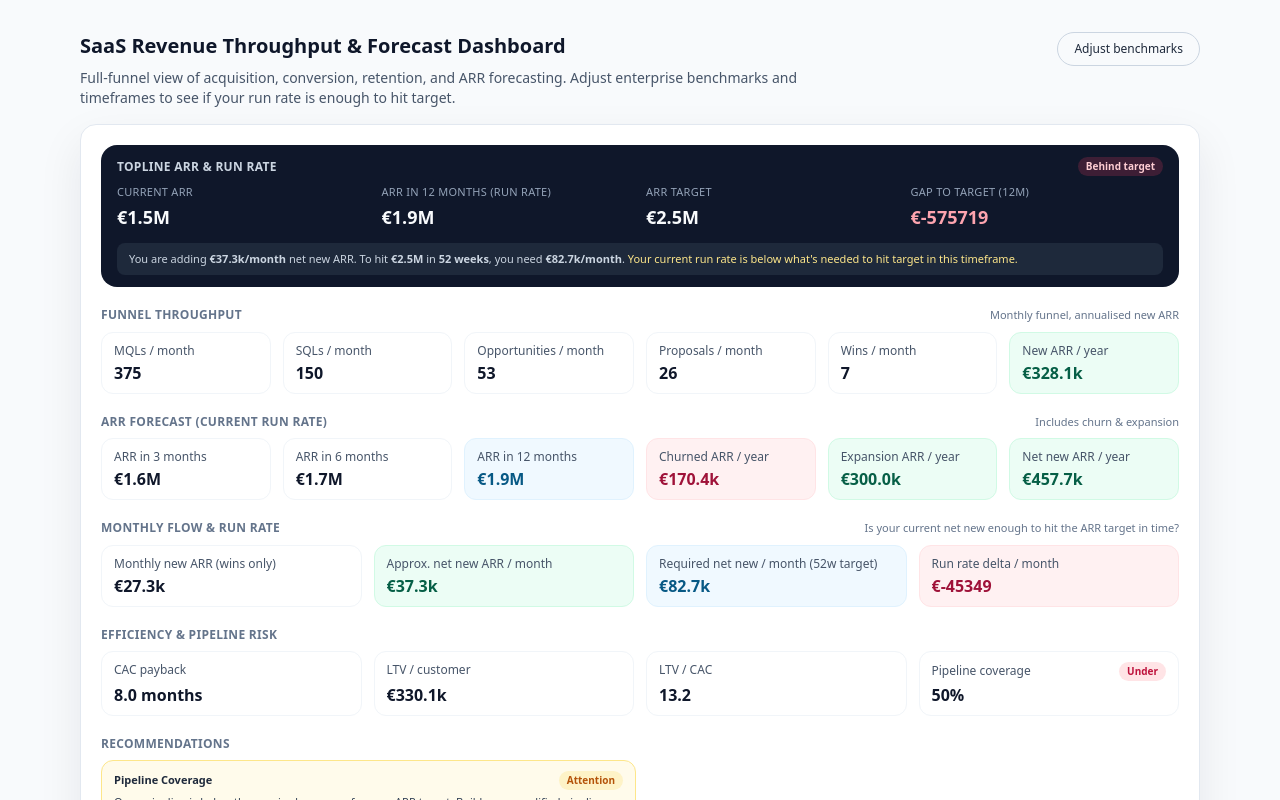
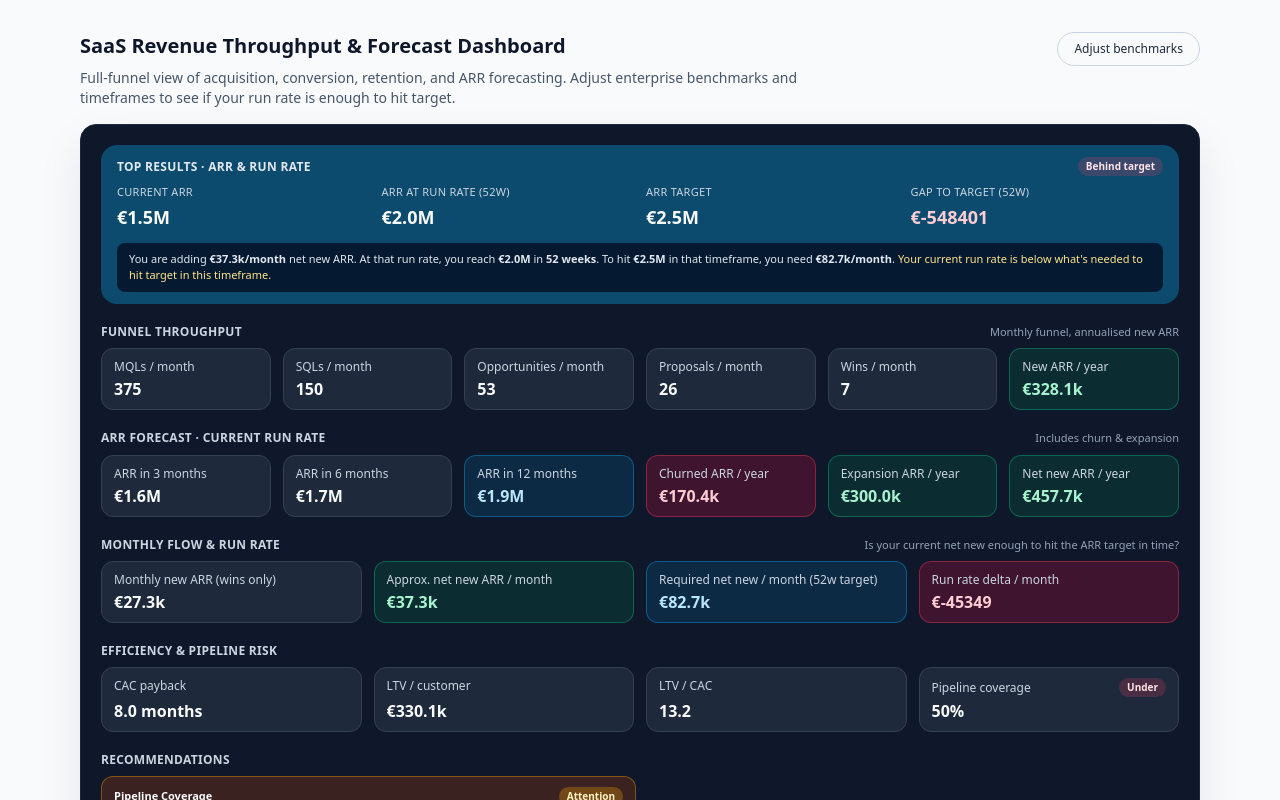
Before and after one commit to powerstephen/saas-throughput-calculator-, a Next.js app: page / in a window 1280 px wide. Shown: the top 800 px of the page. Built offline with nearby package versions, Linux system fonts and the light colour scheme.

Commit message:
Update ResultsPanel.tsx

```diff
--- a/components/ResultsPanel.tsx
+++ b/components/ResultsPanel.tsx
@@ -32,12 +32,17 @@ export default function ResultsPanel({
     forecast.expansionArrYear -
     forecast.churnedArrYear;
 
-  const arrGap = forecast.projectedArr12m - targetArr;
-
   // Timeframe logic: convert weeks → months (approx)
   const safeWeeks = timeframeWeeks > 0 ? timeframeWeeks : 1;
   const monthsEquivalent = safeWeeks / 4.3; // ~4.3 weeks per month
 
+  // ARR at current run rate over the selected timeframe
+  const arrAtTimeframe =
+    currentArr + forecast.monthlyNetNewArr * monthsEquivalent;
+
+  const gapAtTimeframe = arrAtTimeframe - targetArr;
+
+  // Run-rate logic (timeframe-aware)
   const requiredMonthlyNetNewArr =
     (targetArr - currentArr) / monthsEquivalent;
 
@@ -45,7 +50,7 @@ export default function ResultsPanel({
     forecast.monthlyNetNewArr - requiredMonthlyNetNewArr;
 
   const onTrack =
-    forecast.projectedArr12m >= targetArr ||
+    arrAtTimeframe >= targetArr ||
     forecast.monthlyNetNewArr >= requiredMonthlyNetNewArr;
 
   let runRateTone: "success" | "warning" | "critical" = "warning";
@@ -65,19 +70,19 @@ export default function ResultsPanel({
   else if (efficiency.pipelineCoverageStatus === "under") coverageTone = "critical";
 
   return (
-    <section className="space-y-5 rounded-2xl border border-slate-200 bg-white p-5 shadow-soft">
+    <section className="space-y-5 rounded-2xl border border-slate-800 bg-slate-900 p-5 text-slate-50 shadow-soft">
       {/* TOPLINE: ARR & RUN RATE */}
-      <div className="rounded-2xl bg-slate-900 px-4 py-3 text-slate-50">
+      <div className="rounded-2xl bg-sky-900 px-4 py-3 text-slate-50">
         <div className="mb-2 flex items-center justify-between gap-2">
-          <h2 className="text-xs font-semibold uppercase tracking-wide text-slate-300">
-            Topline ARR & Run Rate
+          <h2 className="text-xs font-semibold uppercase tracking-wide text-slate-200">
+            Top Results · ARR & Run Rate
           </h2>
           <span
             className={`inline-flex items-center rounded-full px-2 py-0.5 text-[10px] font-semibold ${
               runRateTone === "success"
-                ? "bg-emerald-500/20 text-emerald-200"
+                ? "bg-emerald-500/20 text-emerald-100"
                 : runRateTone === "critical"
-                ? "bg-rose-500/20 text-rose-200"
+                ? "bg-rose-500/20 text-rose-100"
                 : "bg-amber-400/20 text-amber-100"
             }`}
           >
@@ -91,41 +96,45 @@ export default function ResultsPanel({
             value={formatCurrency(currentArr)}
           />
           <HeroMetric
-            label="ARR in 12 months (run rate)"
-            value={formatCurrency(forecast.projectedArr12m)}
+            label={`ARR at run rate (${safeWeeks}w)`}
+            value={formatCurrency(arrAtTimeframe)}
           />
           <HeroMetric
             label="ARR target"
             value={formatCurrency(targetArr)}
           />
           <HeroMetric
-            label="Gap to target (12m)"
-            value={formatCurrency(arrGap)}
-            accent={arrGap >= 0 ? "green" : "red"}
+            label={`Gap to target (${safeWeeks}w)`}
+            value={formatCurrency(gapAtTimeframe)}
+            accent={gapAtTimeframe >= 0 ? "green" : "red"}
           />
         </div>
 
         {/* Plain-English explanation */}
-        <div className="mt-3 rounded-lg bg-slate-800 px-3 py-2 text-[11px] text-slate-300">
+        <div className="mt-3 rounded-lg bg-slate-950/70 px-3 py-2 text-[11px] text-slate-200">
           You are adding{" "}
           <span className="font-semibold">
             {formatCurrency(forecast.monthlyNetNewArr)}/month
           </span>{" "}
-          net new ARR. To hit{" "}
+          net new ARR. At that run rate, you reach{" "}
           <span className="font-semibold">
-            {formatCurrency(targetArr)}
+            {formatCurrency(arrAtTimeframe)}
           </span>{" "}
           in{" "}
           <span className="font-semibold">
             {safeWeeks} weeks
           </span>
-          , you need{" "}
+          . To hit{" "}
+          <span className="font-semibold">
+            {formatCurrency(targetArr)}
+          </span>{" "}
+          in that timeframe, you need{" "}
           <span className="font-semibold">
             {formatCurrency(requiredMonthlyNetNewArr)}/month
           </span>
           .{" "}
           {onTrack ? (
-            <span className="text-emerald-300">
+            <span className="text-emerald-200">
               Your current run rate is sufficient or ahead of plan.
             </span>
           ) : (
@@ -139,10 +148,10 @@ export default function ResultsPanel({
       {/* ROW 1: Funnel Throughput */}
       <div>
         <div className="mb-2 flex items-center justify-between">
-          <h2 className="text-xs font-semibold uppercase tracking-wide text-slate-500">
+          <h2 className="text-xs font-semibold uppercase tracking-wide text-slate-300">
             Funnel Throughput
           </h2>
-          <span className="text-[11px] text-slate-500">
+          <span className="text-[11px] text-slate-400">
             Monthly funnel, annualised new ARR
           </span>
         </div>
@@ -166,13 +175,13 @@ export default function ResultsPanel({
         </div>
       </div>
 
-      {/* ROW 2: ARR forecast */}
+      {/* ROW 2: ARR forecast (still 3/6/12m) */}
       <div>
         <div className="mb-2 flex items-center justify-between">
-          <h2 className="text-xs font-semibold uppercase tracking-wide text-slate-500">
-            ARR Forecast (Current Run Rate)
+          <h2 className="text-xs font-semibold uppercase tracking-wide text-slate-300">
+            ARR Forecast · Current Run Rate
           </h2>
-          <span className="text-[11px] text-slate-500">
+          <span className="text-[11px] text-slate-400">
             Includes churn & expansion
           </span>
         </div>
@@ -211,10 +220,10 @@ export default function ResultsPanel({
       {/* ROW 3: Monthly Flow & Run Rate */}
       <div>
         <div className="mb-2 flex items-center justify-between">
-          <h2 className="text-xs font-semibold uppercase tracking-wide text-slate-500">
+          <h2 className="text-xs font-semibold uppercase tracking-wide text-slate-300">
             Monthly Flow & Run Rate
           </h2>
-          <span className="text-[11px] text-slate-500">
+          <span className="text-[11px] text-slate-400">
             Is your current net new enough to hit the ARR target in time?
           </span>
         </div>
@@ -244,7 +253,7 @@ export default function ResultsPanel({
       {/* ROW 4: Efficiency / Pipeline Risk */}
       <div>
         <div className="mb-2 flex items-center justify-between">
-          <h2 className="text-xs font-semibold uppercase tracking-wide text-slate-500">
+          <h2 className="text-xs font-semibold uppercase tracking-wide text-slate-300">
             Efficiency & Pipeline Risk
           </h2>
         </div>
@@ -276,12 +285,12 @@ export default function ResultsPanel({
               <span
                 className={`inline-flex items-center rounded-full px-2 py-0.5 text-[10px] font-semibold ${
                   coverageTone === "success"
-                    ? "bg-emerald-100 text-emerald-700"
+                    ? "bg-emerald-500/20 text-emerald-100"
                     : coverageTone === "warning"
-                    ? "bg-amber-100 text-amber-700"
+                    ? "bg-amber-500/20 text-amber-100"
                     : coverageTone === "critical"
-                    ? "bg-rose-100 text-rose-700"
-                    : "bg-slate-100 text-slate-600"
+                    ? "bg-rose-500/20 text-rose-100"
+                    : "bg-slate-500/30 text-slate-100"
                 }`}
               >
                 {efficiency.pipelineCoverageStatus === "strong"
@@ -298,7 +307,7 @@ export default function ResultsPanel({
       {/* ROW 5: Recommendations */}
       <div>
         <div className="mb-2 flex items-center justify-between">
-          <h2 className="text-xs font-semibold uppercase tracking-wide text-slate-500">
+          <h2 className="text-xs font-semibold uppercase tracking-wide text-slate-300">
             Recommendations
           </h2>
         </div>
@@ -306,17 +315,17 @@ export default function ResultsPanel({
           {recommendations.map((rec, idx) => {
             const borderColour =
               rec.severity === "critical"
-                ? "border-rose-200 bg-rose-50"
+                ? "border-rose-500/40 bg-rose-900/40"
                 : rec.severity === "warning"
-                ? "border-amber-200 bg-amber-50"
-                : "border-slate-100 bg-slate-50";
+                ? "border-amber-500/40 bg-amber-900/40"
+                : "border-slate-700 bg-slate-800";
 
             const badgeColour =
               rec.severity === "critical"
-                ? "bg-rose-100 text-rose-700"
+                ? "bg-rose-500/30 text-rose-100"
                 : rec.severity === "warning"
-                ? "bg-amber-100 text-amber-700"
-                : "bg-slate-100 text-slate-700";
+                ? "bg-amber-500/30 text-amber-100"
+                : "bg-slate-500/30 text-slate-100";
 
             const badgeLabel =
               rec.severity === "critical"
@@ -331,7 +340,7 @@ export default function ResultsPanel({
                 className={`flex flex-col gap-1 rounded-xl border px-3 py-2.5 ${borderColour}`}
               >
                 <div className="flex items-center justify-between gap-2">
-                  <span className="text-[11px] font-semibold text-slate-800">
+                  <span className="text-[11px] font-semibold text-slate-50">
                     {rec.area}
                   </span>
                   <span
@@ -340,7 +349,7 @@ export default function ResultsPanel({
                     {badgeLabel}
                   </span>
                 </div>
-                <p className="text-[11px] text-slate-700">
+                <p className="text-[11px] text-slate-100">
                   {rec.message}
                 </p>
               </div>
@@ -367,28 +376,28 @@ function MetricTile({
 }: MetricTileProps) {
   const accentClass =
     accent === "green"
-      ? "border-emerald-100 bg-emerald-50"
+      ? "border-emerald-500/40 bg-emerald-900/40"
       : accent === "red"
-      ? "border-rose-100 bg-rose-50"
+      ? "border-rose-500/40 bg-rose-900/40"
       : accent === "blue"
-      ? "border-sky-100 bg-sky-50"
-      : "border-slate-100 bg-white";
+      ? "border-sky-500/40 bg-sky-900/40"
+      : "border-slate-700 bg-slate-800";
 
   const valueColour =
     accent === "green"
-      ? "text-emerald-800"
+      ? "text-emerald-200"
       : accent === "red"
-      ? "text-rose-800"
+      ? "text-rose-200"
       : accent === "blue"
-      ? "text-sky-800"
-      : "text-slate-900";
+      ? "text-sky-200"
+      : "text-slate-50";
 
   return (
     <div
       className={`flex flex-col justify-between rounded-xl border px-3 py-2.5 ${accentClass}`}
     >
       <div className="mb-1 flex items-center justify-between gap-2">
-        <span className="text-xs font-medium text-slate-600">
+        <span className="text-xs font-medium text-slate-300">
           {label}
         </span>
         {rightBadge}
@@ -409,14 +418,14 @@ type HeroMetricProps = {
 function HeroMetric({ label, value, accent }: HeroMetricProps) {
   const valueColour =
     accent === "green"
-      ? "text-emerald-300"
+      ? "text-emerald-200"
       : accent === "red"
-      ? "text-rose-300"
+      ? "text-rose-200"
       : "text-slate-50";
 
   return (
     <div className="space-y-0.5">
-      <div className="text-[11px] font-medium uppercase tracking-wide text-slate-400">
+      <div className="text-[11px] font-medium uppercase tracking-wide text-slate-300">
         {label}
       </div>
       <div className={`text-lg font-semibold ${valueColour}`}>{value}</div>
```
